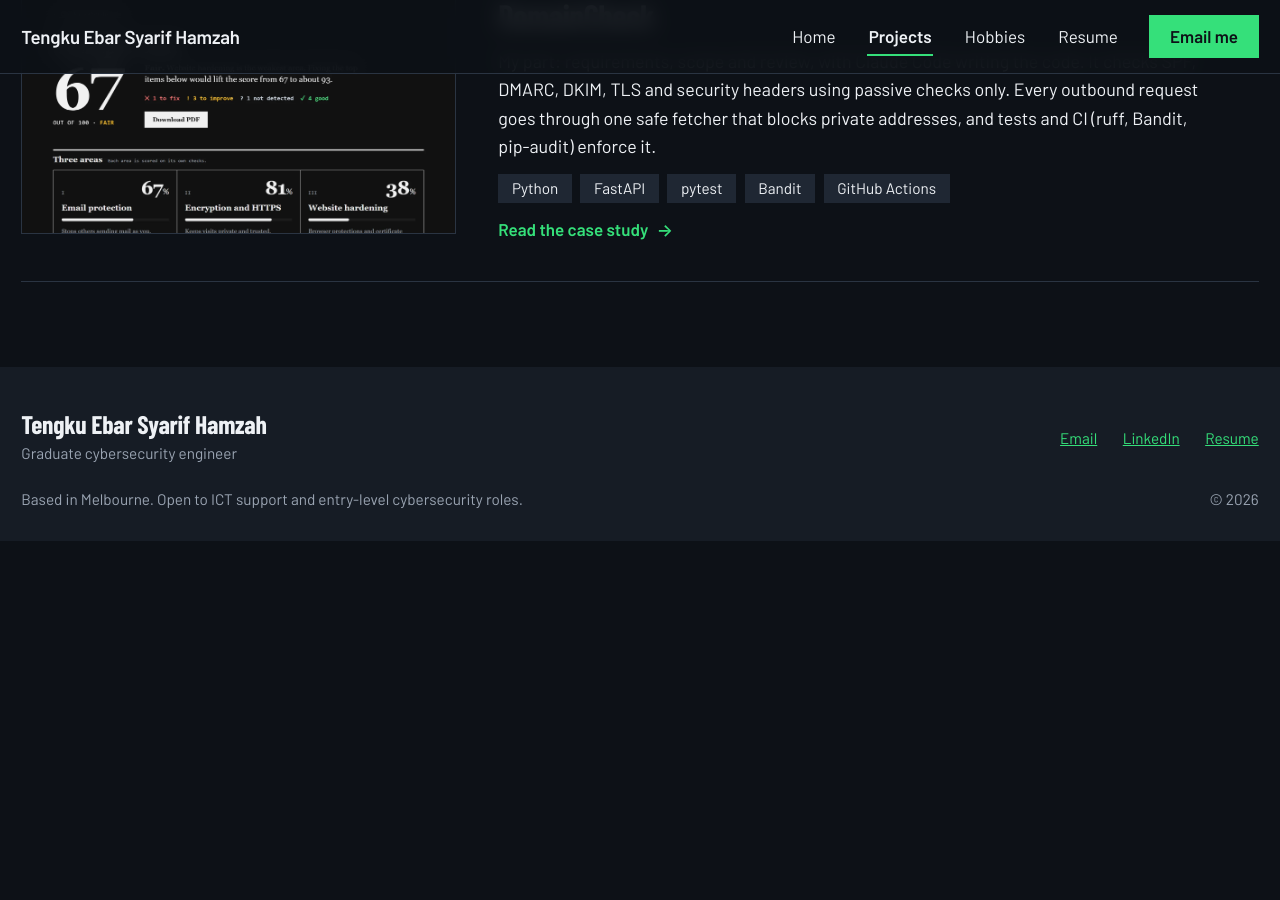
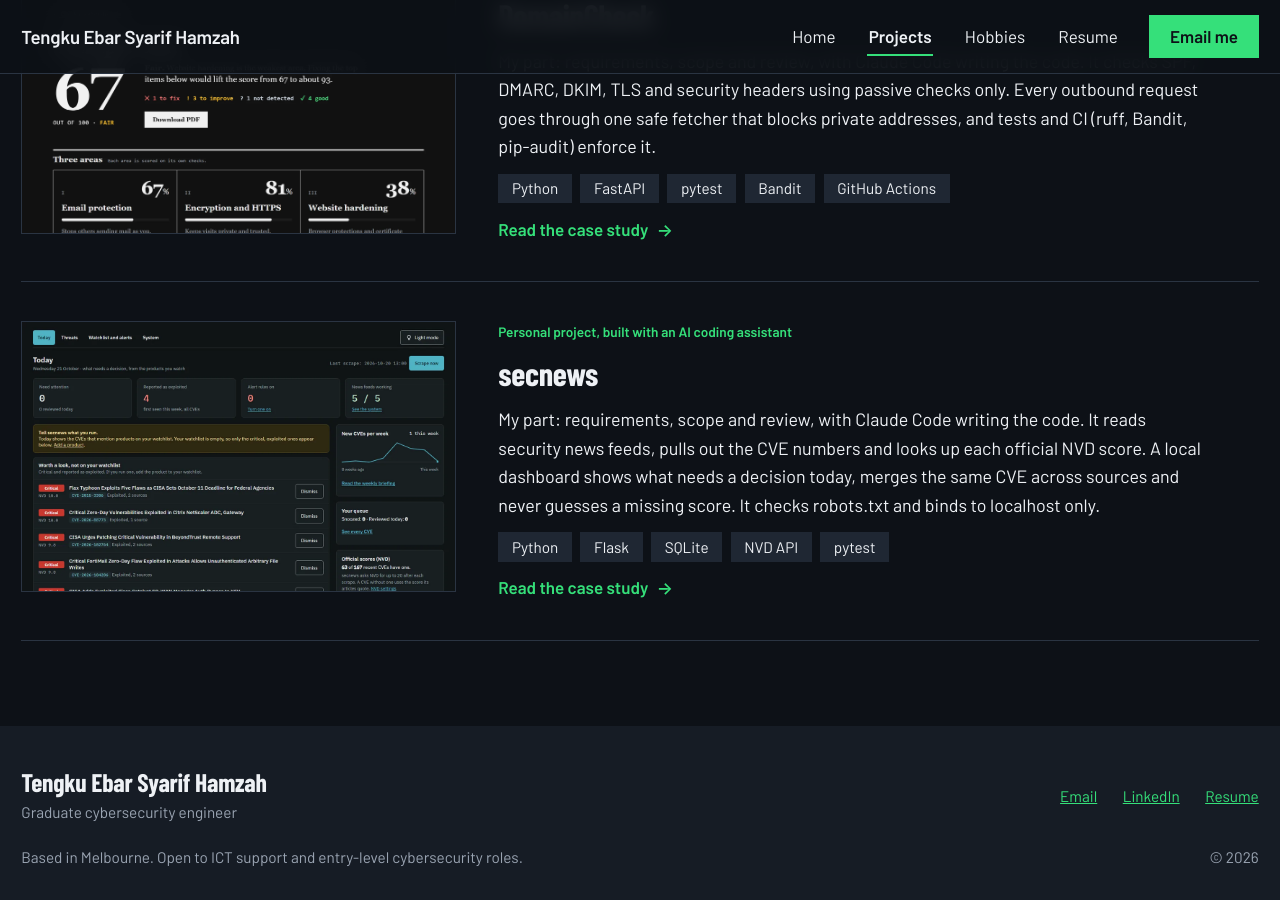
Before and after one commit to tengkuebar/tengkuebar.github.io, a Jekyll site: the page built from projects/index.md, in a window 1280 px wide and 900 px high, scrolled down 1052 px. Built offline with Jekyll 4.4.1, drawn with Linux system fonts in a browser that asks for light colours; before the commit the page ends 1593 px from its top, so only the background shows below that.

Commit message:
Add the secnews case study, Projects row and Home tile
Co-Authored-By: Claude Sonnet 5.5 <noreply@anthropic.com>

```diff
--- a/projects/index.md
+++ b/projects/index.md
@@ -39,4 +39,14 @@ Each project is labelled as a team, personal or home lab project, with my part s
       <span class="read-more">Read the case study <span aria-hidden="true">&rarr;</span></span>
     </div>
   </a>
+  <a class="project-row" href="{{ '/projects/secnews/' | relative_url }}">
+    <span class="thumb-frame"><img class="thumb" src="{{ '/assets/img/secnews/today.webp' | relative_url }}" alt="" loading="lazy"></span>
+    <div>
+      <p class="kind">Personal project, built with an AI coding assistant</p>
+      <h2>secnews</h2>
+      <p class="outcome">My part: requirements, scope and review, with Claude Code writing the code. It reads security news feeds, pulls out the CVE numbers and looks up each official NVD score. A local dashboard shows what needs a decision today, merges the same CVE across sources and never guesses a missing score. It checks robots.txt and binds to localhost only.</p>
+      <ul class="tags"><li>Python</li><li>Flask</li><li>SQLite</li><li>NVD API</li><li>pytest</li></ul>
+      <span class="read-more">Read the case study <span aria-hidden="true">&rarr;</span></span>
+    </div>
+  </a>
 </div>
```
Also changed, not shown: index.md (+8 -0 lines), projects/secnews.md (added, +73 -0 lines), assets/img/secnews/threats.webp (added), assets/img/secnews/today.webp (added).
